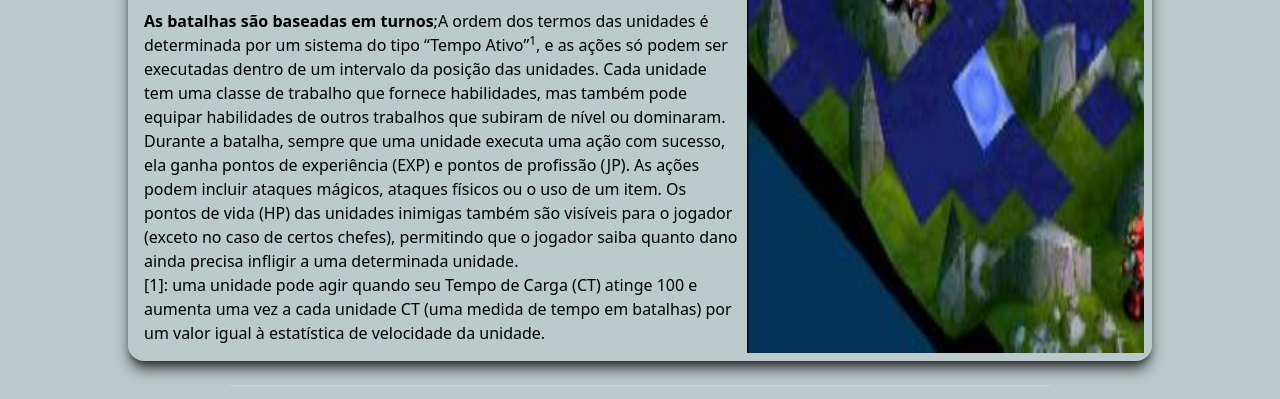
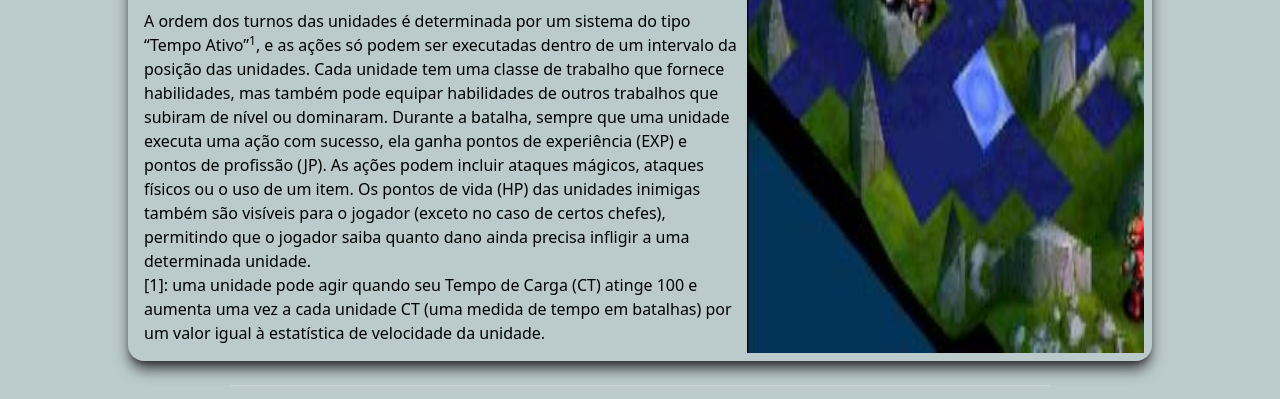
Before and after one commit to OsmarBaia/FinalFantasyTactics-Tribute, a website: page src/index.html in a window 1280 px wide. Shown: the part 1263-1662 px from the top of the page. Drawn offline with Linux system fonts and the light colour scheme.

Commit message:
Update index.html

```diff
--- a/src/index.html
+++ b/src/index.html
@@ -97,9 +97,7 @@
                   desvantagens estratégicas durante os confrontos.
             </p>
             <p>
-
-
-                  <strong>As batalhas são baseadas em turnos</strong>;A ordem dos termos das unidades é determinada por um sistema do tipo “Tempo Ativo”<sup>1</sup>, e as ações só podem ser executadas dentro de um intervalo da posição das unidades. Cada unidade tem uma classe de trabalho que fornece habilidades, mas também pode equipar habilidades de outros trabalhos que subiram de nível ou dominaram.  Durante a batalha, sempre que uma unidade executa
+                  A ordem dos turnos das unidades é determinada por um sistema do tipo “Tempo Ativo”<sup>1</sup>, e as ações só podem ser executadas dentro de um intervalo da posição das unidades. Cada unidade tem uma classe de trabalho que fornece habilidades, mas também pode equipar habilidades de outros trabalhos que subiram de nível ou dominaram.  Durante a batalha, sempre que uma unidade executa
                   uma ação com sucesso, ela ganha pontos de experiência (EXP) e pontos de
                   profissão (JP). As ações podem incluir ataques mágicos, ataques físicos ou
                   o uso de um item. Os pontos de vida (HP) das unidades inimigas também são
```
